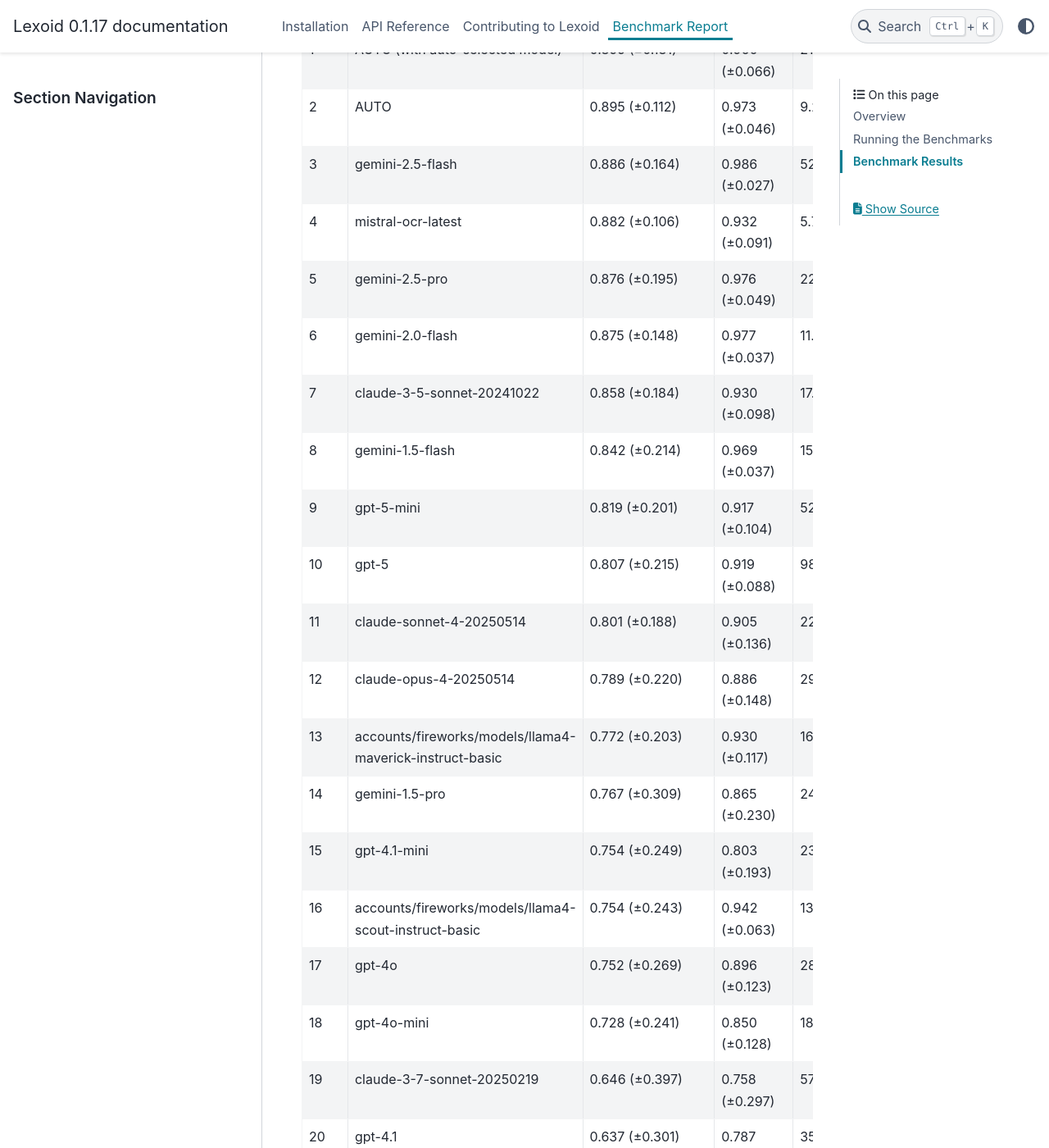
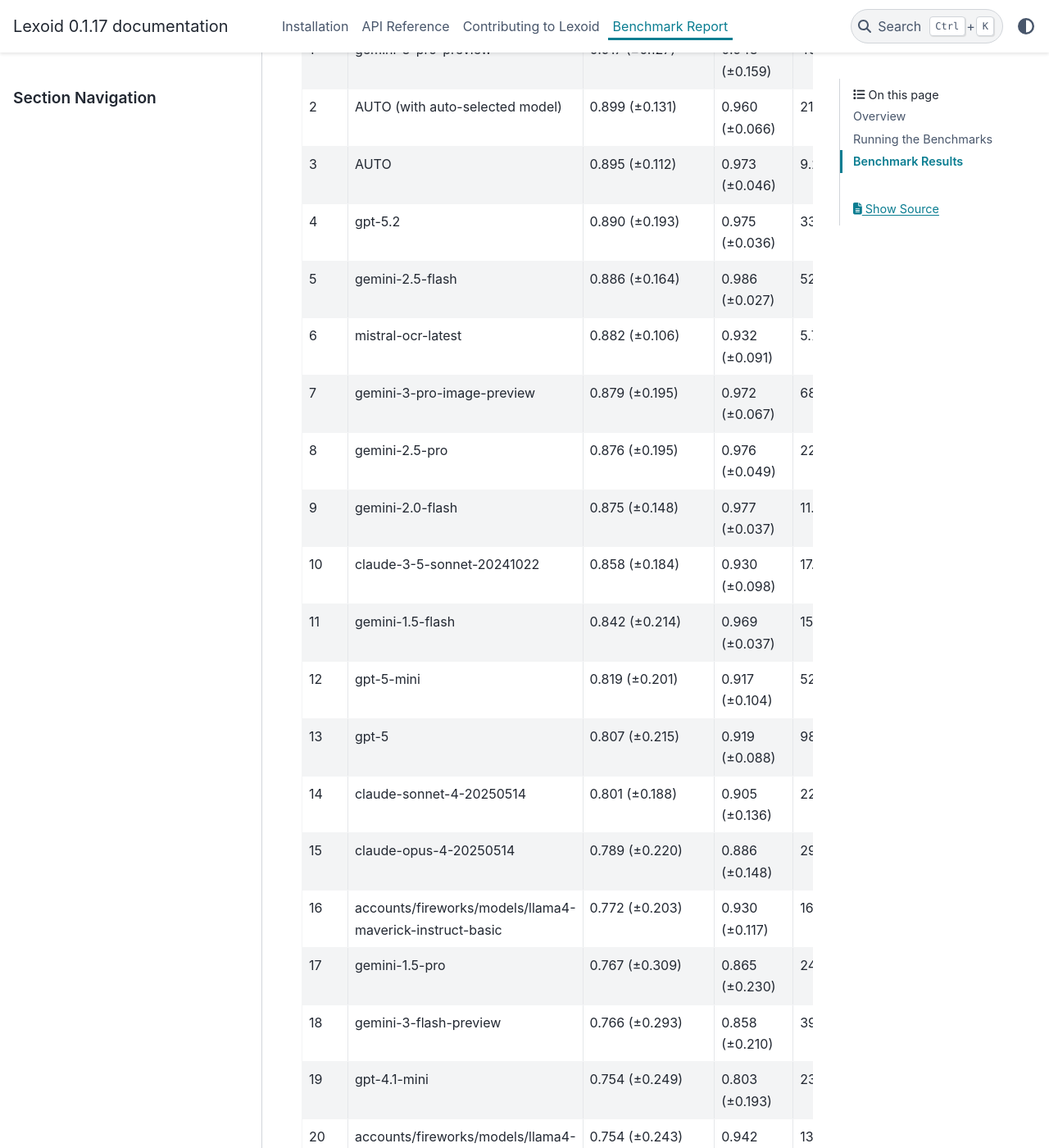
Before and after one commit to oidlabs-com/Lexoid, a Sphinx documentation site: the page built from docs/benchmark.rst, in a window 1280 px wide and 1400 px high, scrolled down 2508 px. Shown: the whole window at 82% size. Built offline with Sphinx 7.4.7 and the PyData theme 0.15.4, drawn with Linux system fonts in a browser that asks for light colours; some of the changed text lies outside the part shown.

Commit message:
Update benchmark with gemini 3 and gpt 5.2 models

```diff
--- a/docs/benchmark.rst
+++ b/docs/benchmark.rst
@@ -89,144 +89,168 @@
      - Time (s)
      - Cost ($)
    * - 1
+     - gemini-3-pro-preview
+     - 0.917 (±0.127)
+     - 0.943 (±0.159)
+     - 46.92
+     - 0.06288
+   * - 2
      - AUTO (with auto-selected model)
      - 0.899 (±0.131)
      - 0.960 (±0.066)
      - 21.17
      - 0.00066
-   * - 2
+   * - 3
      - AUTO
      - 0.895 (±0.112)
      - 0.973 (±0.046)
      - 9.29
      - 0.00063
-   * - 3
+   * - 4
+     - gpt-5.2
+     - 0.890 (±0.193)
+     - 0.975 (±0.036)
+     - 33.32
+     - 0.03959
+   * - 5
      - gemini-2.5-flash
      - 0.886 (±0.164)
      - 0.986 (±0.027)
      - 52.55
      - 0.01226
-   * - 4
+   * - 6
      - mistral-ocr-latest
      - 0.882 (±0.106)
      - 0.932 (±0.091)
      - 5.75
      - 0.00121
-   * - 5
+   * - 7
+     - gemini-3-pro-image-preview
+     - 0.879 (±0.195)
+     - 0.972 (±0.067)
+     - 68.36
+     - 0.00000
+   * - 8
      - gemini-2.5-pro
      - 0.876 (±0.195)
      - 0.976 (±0.049)
      - 22.65
      - 0.02408
-   * - 6
+   * - 9
      - gemini-2.0-flash
      - 0.875 (±0.148)
      - 0.977 (±0.037)
      - 11.96
      - 0.00079
-   * - 7
+   * - 10
      - claude-3-5-sonnet-20241022
      - 0.858 (±0.184)
      - 0.930 (±0.098)
      - 17.32
      - 0.01804
-   * - 8
+   * - 11
      - gemini-1.5-flash
      - 0.842 (±0.214)
      - 0.969 (±0.037)
      - 15.58
      - 0.00043
-   * - 9
+   * - 12
      - gpt-5-mini
      - 0.819 (±0.201)
      - 0.917 (±0.104)
      - 52.84
      - 0.00811
-   * - 10
+   * - 13
      - gpt-5
      - 0.807 (±0.215)
      - 0.919 (±0.088)
      - 98.12
      - 0.05505
-   * - 11
+   * - 14
      - claude-sonnet-4-20250514
      - 0.801 (±0.188)
      - 0.905 (±0.136)
      - 22.02
      - 0.02056
-   * - 12
+   * - 15
      - claude-opus-4-20250514
      - 0.789 (±0.220)
      - 0.886 (±0.148)
      - 29.55
      - 0.09513
-   * - 13
+   * - 16
      - accounts/fireworks/models/llama4-maverick-instruct-basic
      - 0.772 (±0.203)
      - 0.930 (±0.117)
      - 16.02
      - 0.00147
-   * - 14
+   * - 17
      - gemini-1.5-pro
      - 0.767 (±0.309)
      - 0.865 (±0.230)
      - 24.77
      - 0.01139
-   * - 15
+   * - 18
+     - gemini-3-flash-preview
+     - 0.766 (±0.293)
+     - 0.858 (±0.210)
+     - 39.38
+     - 0.00969
+   * - 19
      - gpt-4.1-mini
      - 0.754 (±0.249)
      - 0.803 (±0.193)
      - 23.28
      - 0.00347
-   * - 16
+   * - 20
      - accounts/fireworks/models/llama4-scout-instruct-basic
      - 0.754 (±0.243)
      - 0.942 (±0.063)
      - 13.36
      - 0.00087
-   * - 17
+   * - 21
      - gpt-4o
      - 0.752 (±0.269)
      - 0.896 (±0.123)
      - 28.87
      - 0.01469
-   * - 18
+   * - 22
      - gpt-4o-mini
      - 0.728 (±0.241)
      - 0.850 (±0.128)
      - 18.96
      - 0.00609
-   * - 19
+   * - 23
      - claude-3-7-sonnet-20250219
      - 0.646 (±0.397)
      - 0.758 (±0.297)
      - 57.96
      - 0.01730
-   * - 20
+   * - 24
      - gpt-4.1
      - 0.637 (±0.301)
      - 0.787 (±0.185)
      - 35.37
      - 0.01498
-   * - 21
+   * - 25
      - google/gemma-3-27b-it
      - 0.604 (±0.342)
      - 0.788 (±0.297)
      - 23.16
      - 0.00020
-   * - 22
+   * - 26
      - ds4sd/SmolDocling-256M-preview
      - 0.603 (±0.292)
      - 0.705 (±0.262)
      - 507.74
      - 0.00000
-   * - 23
+   * - 27
      - microsoft/phi-4-multimodal-instruct
      - 0.589 (±0.273)
      - 0.820 (±0.197)
      - 14.00
      - 0.00045
-   * - 24
+   * - 28
      - qwen/qwen-2.5-vl-7b-instruct
      - 0.498 (±0.378)
      - 0.630 (±0.445)
```
Also changed, not shown: README.md (+28 -24 lines), 5 other files.
